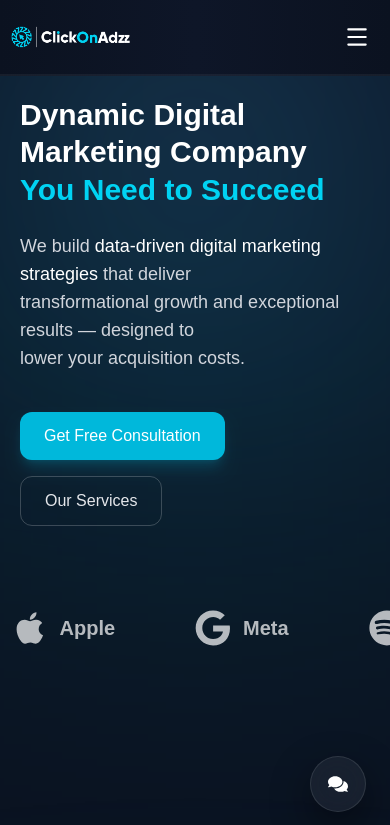
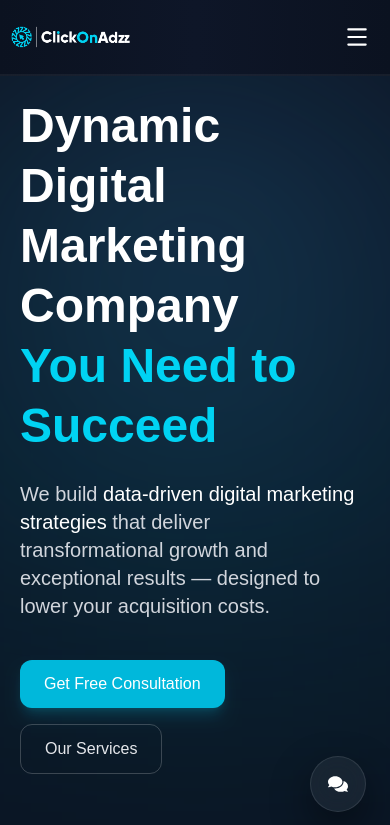
Before and after one commit to shirajgit/clickOnAdds, a Next.js app: page / in a window 390 px wide. Shown: the top 825 px of the page. Built offline with nearby package versions, Linux system fonts and the light colour scheme.

Commit message:
small change on home page

```diff
--- a/app/page.tsx
+++ b/app/page.tsx
@@ -54,12 +54,12 @@ export default function Home() {
                 </div>
 
                 <div className="relative   max-w-7xl mx-auto px-5  lg:px-25  py-5 lg:py-20 text-centr">
-            <h1 className="text-3xl md:text-6xl font-bold leading-tight">
+            <h1 className="text-5xl md:text-6xl font-bold leading-tight">
               Dynamic Digital <br /> Marketing Company <br />
               <span className="text-cyan-400">You Need to Succeed</span>
             </h1>
 
-            <p className="mt-6 text-lg md:text-xl text-gray-300 max-w-3xl mx-auto">
+            <p className="mt-6 text-xl md:text-xl text-gray-300 max-w-3xl mx-auto">
               We build <span className="text-white font-medium">data-driven digital marketing strategies</span>{" "}
               that deliver  <br />transformational growth and exceptional results —
               designed to  <br />lower your acquisition costs.
```
